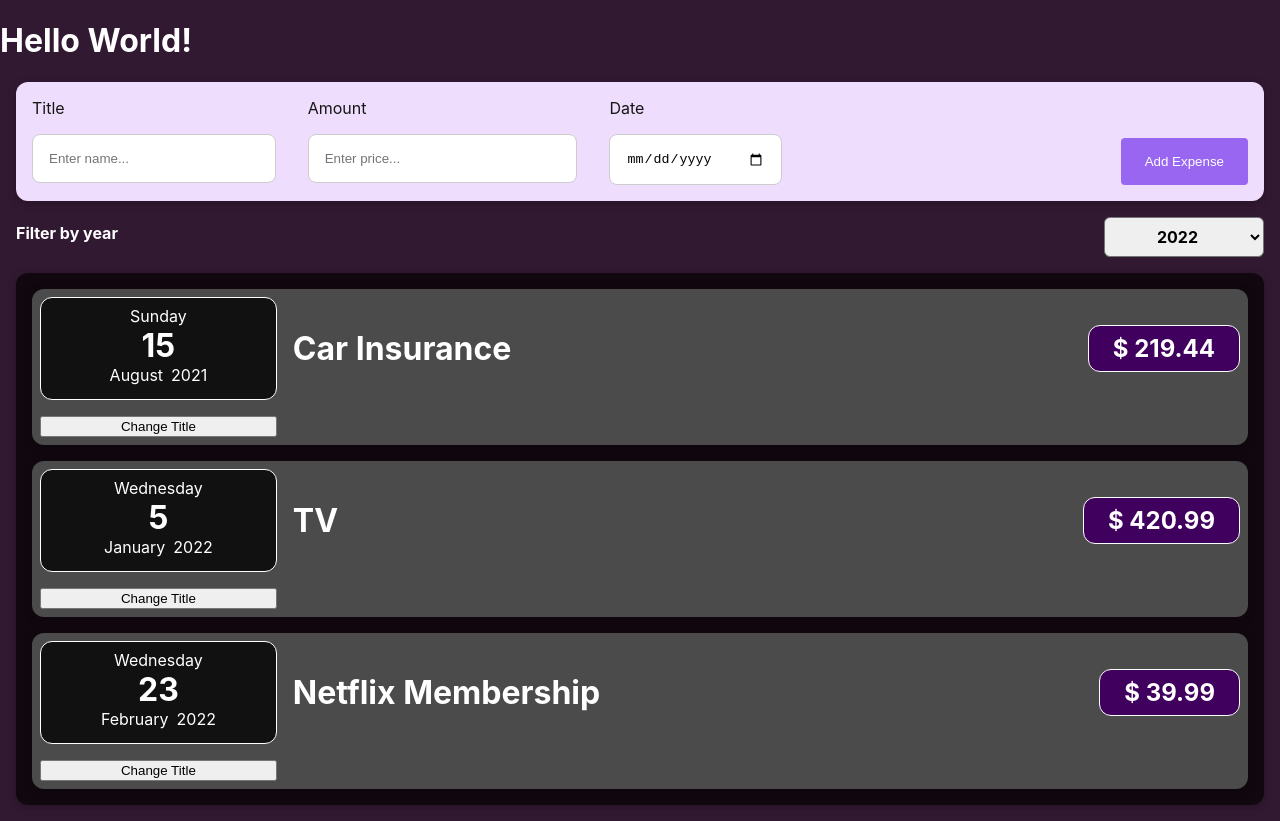
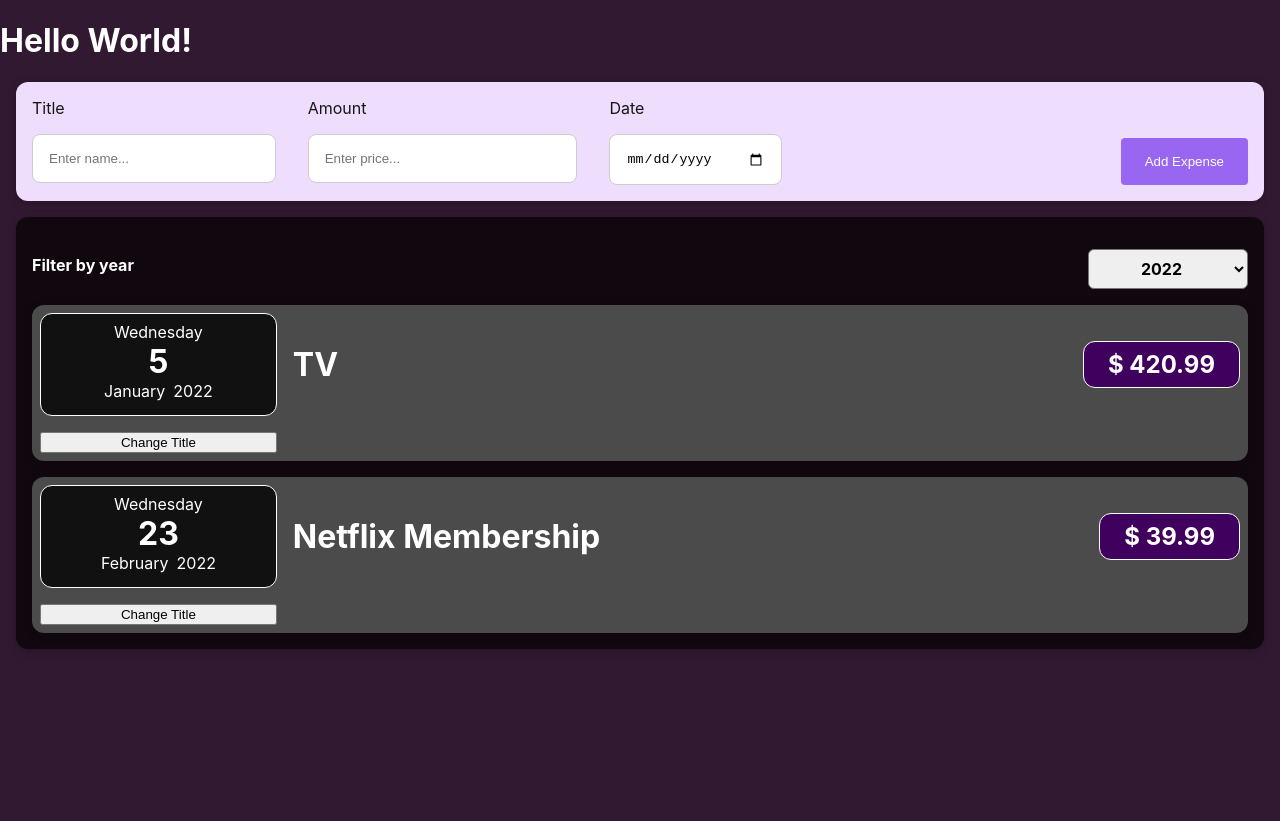
Before and after one commit to RossCr0ss/Study-Item-Comparetor, a React (Create React App) app: page / in a window 1280 px wide. After the commit the page ends 800 px from the top, so only its background shows below. Built offline with nearby package versions, Linux system fonts and the light colour scheme.

Commit message:
Add functionality to filter by year

```diff
--- a/src/App.js
+++ b/src/App.js
@@ -1,6 +1,5 @@
 import NewExpense from './components/NewExpense/NewExpense';
 import ExpensesList from './components/Expenses/ExpensesList';
-import ExpensesFilter from './components/Expenses/ExpenseFilter';
 
 const App = () => {
   const expenses = [
@@ -32,7 +31,6 @@ const App = () => {
     <div>
       <h1>Hello World!</h1>
       <NewExpense addExpenseData={addExpenseDataHandler} />
-      <ExpensesFilter />
       <ExpensesList items={expenses} />
     </div>
   );
--- a/src/components/Expenses/ExpenseFilter.css
+++ b/src/components/Expenses/ExpenseFilter.css
@@ -1,6 +1,5 @@
 .expenses-filter {
   color: white;
-  padding: 0 1rem;
 }
 
 .expenses-filter__control {
--- a/src/components/Expenses/ExpenseFilter.js
+++ b/src/components/Expenses/ExpenseFilter.js
@@ -1,18 +1,23 @@
 import './ExpenseFilter.css';
 
-const ExpensesFilter = () => {
+const ExpensesFilter = (props) => {
   let currentYear = new Date().getFullYear();
+
   const rangeYear = [];
 
   for (let i = 0; i < 4; i++) {
     rangeYear.push(currentYear--);
   }
 
+  const selectedYearHandler = (event) => {
+    props.onFilteredExpense(event.target.value);
+  };
+
   return (
     <div className="expenses-filter">
       <div className="expenses-filter__control">
         <label>Filter by year</label>
-        <select>
+        <select onChange={selectedYearHandler} value={props.selected}>
           {rangeYear.map((year, index) => (
             <option value={year} key={index}>
               {year}
--- a/src/components/Expenses/ExpenseItem.css
+++ b/src/components/Expenses/ExpenseItem.css
@@ -5,11 +5,10 @@
   grid-column-gap: 1rem;
   grid-row-gap: 1rem;
   padding: 0.5rem;
-  margin: 1rem 0;
+  margin: 0 0 1rem;
   background-color: #4b4b4b;
 }
 
-.expense-item:first-child,
 .expense-item:last-child {
   margin: 0;
 }
--- a/src/components/Expenses/ExpensesList.js
+++ b/src/components/Expenses/ExpensesList.js
@@ -1,18 +1,36 @@
+import { useState } from 'react';
 import Card from '../UI/Card';
+import ExpensesFilter from './ExpenseFilter';
 import ExpenseItem from './ExpenseItem';
 import './ExpensesList.css';
 
 const ExpensesList = (props) => {
+  const [filteredYear, setFilteredYear] = useState(2022);
+  const filteredExpensesList = Object.values(props.items).filter(
+    (item) => item.date.getFullYear().toString() === filteredYear.toString()
+  );
+
+  const getExpenseYearHandler = (value) => {
+    setFilteredYear(value);
+  };
+
   return (
     <Card className="expenses">
-      {Object.keys(props.items).map((index) => (
-        <ExpenseItem
-          title={props.items[index].title}
-          date={props.items[index].date}
-          amount={props.items[index].amount}
-          key={props.items[index].id}
-        />
-      ))}
+      <ExpensesFilter
+        selected={filteredYear}
+        onFilteredExpense={getExpenseYearHandler}
+      />
+
+      {Object.keys(filteredExpensesList).length > 0 &&
+        filteredExpensesList.map((item) => (
+          <ExpenseItem
+            title={item.title}
+            date={item.date}
+            amount={item.amount}
+            key={item.id}
+          />
+        ))}
+      {Object.keys(filteredExpensesList).length === 0 && <h2>No Data</h2>}
     </Card>
   );
 };
```
